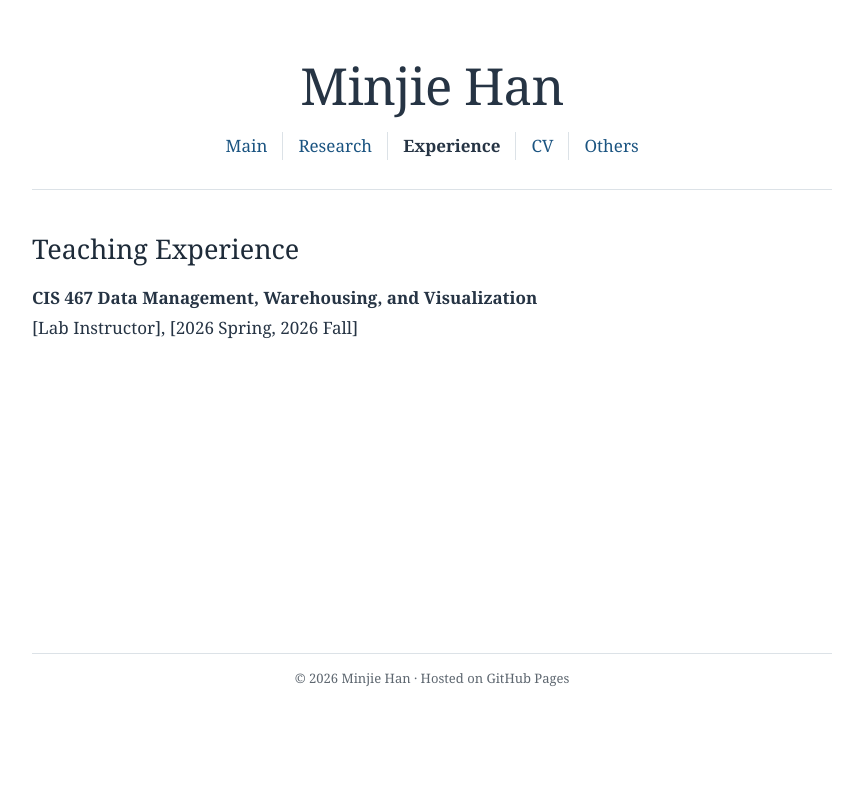
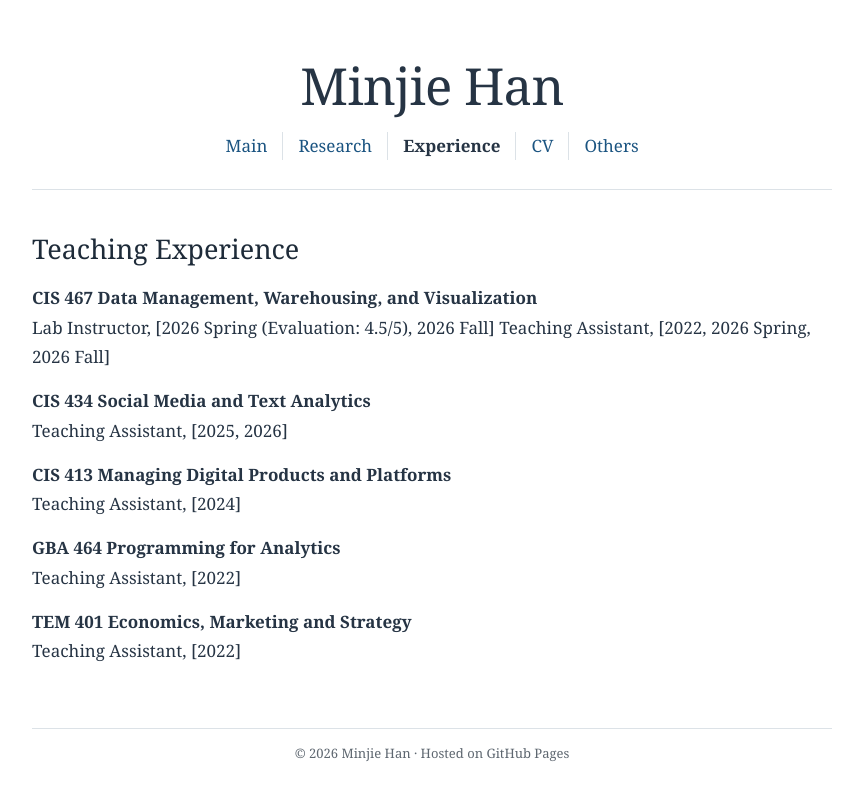
Before and after one commit to minjiehan14/minjiehan14.github.io, a Jekyll site: the page experience.html, which Jekyll copies as it is, in a window 1280 px wide. Shown: the top 801 px of the page, without its empty margins (208-1071 px from the left). Built offline with Jekyll 4.4.1, drawn with Linux system fonts in a browser that asks for light colours.

Commit message:
Update experience.html

```diff
--- a/experience.html
+++ b/experience.html
@@ -23,7 +23,21 @@
       <h2>Teaching Experience</h2>
       <ul class="section-list">
         <li><strong>CIS 467 Data Management, Warehousing, and Visualization</strong>
-          [Lab Instructor], [2026 Spring, 2026 Fall]</li>
+          Lab Instructor, [2026 Spring (Evaluation: 4.5/5), 2026 Fall]
+          Teaching Assistant, [2022, 2026 Spring, 2026 Fall]
+        </li>
+        <li><strong>CIS 434 Social Media and Text Analytics</strong>
+          Teaching Assistant, [2025, 2026]
+        </li>
+        <li><strong>CIS 413 Managing Digital Products and Platforms</strong>
+          Teaching Assistant, [2024]
+        </li>
+        <li><strong>GBA 464 Programming for Analytics</strong>
+          Teaching Assistant, [2022]
+        </li>
+        <li><strong>TEM 401 Economics, Marketing and Strategy</strong>
+          Teaching Assistant, [2022]
+        </li>
       </ul>
       <!-- Delete sections that you do not need, or duplicate list items to add entries. -->
     </main>
```
